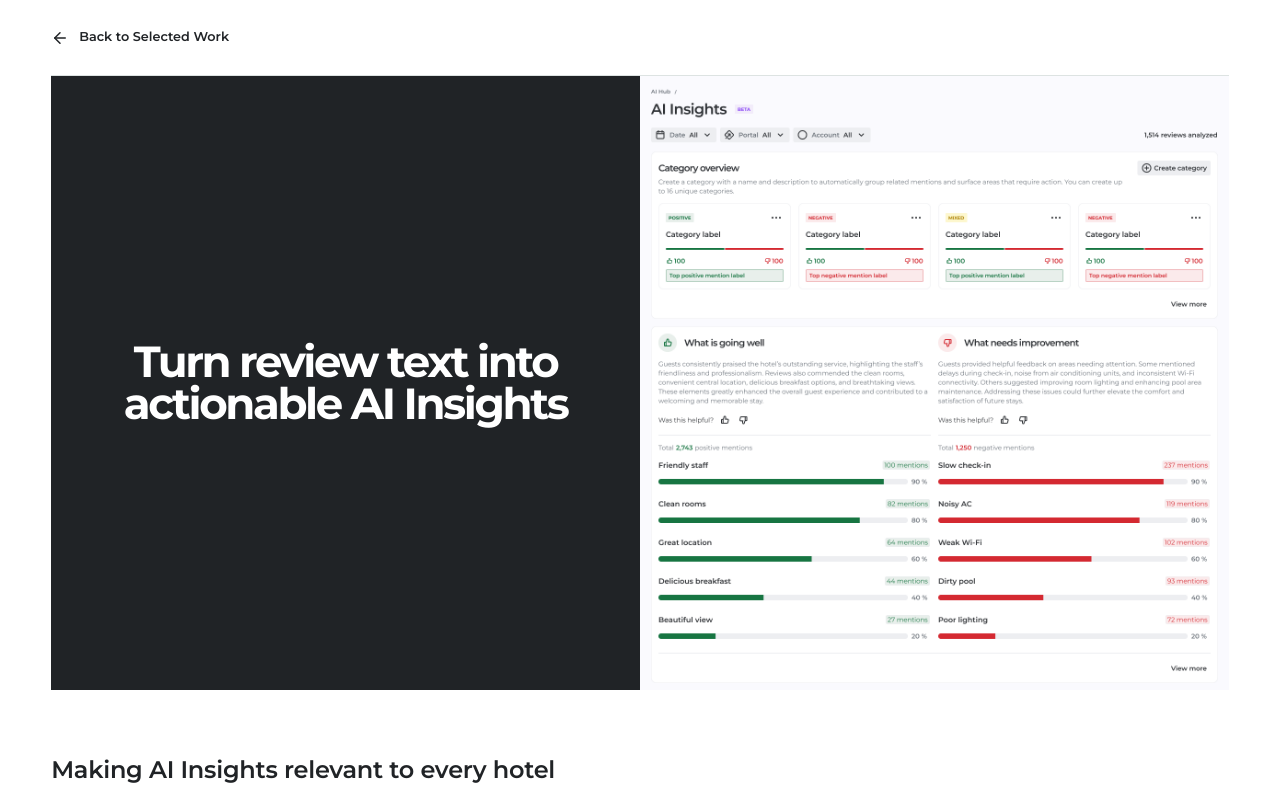
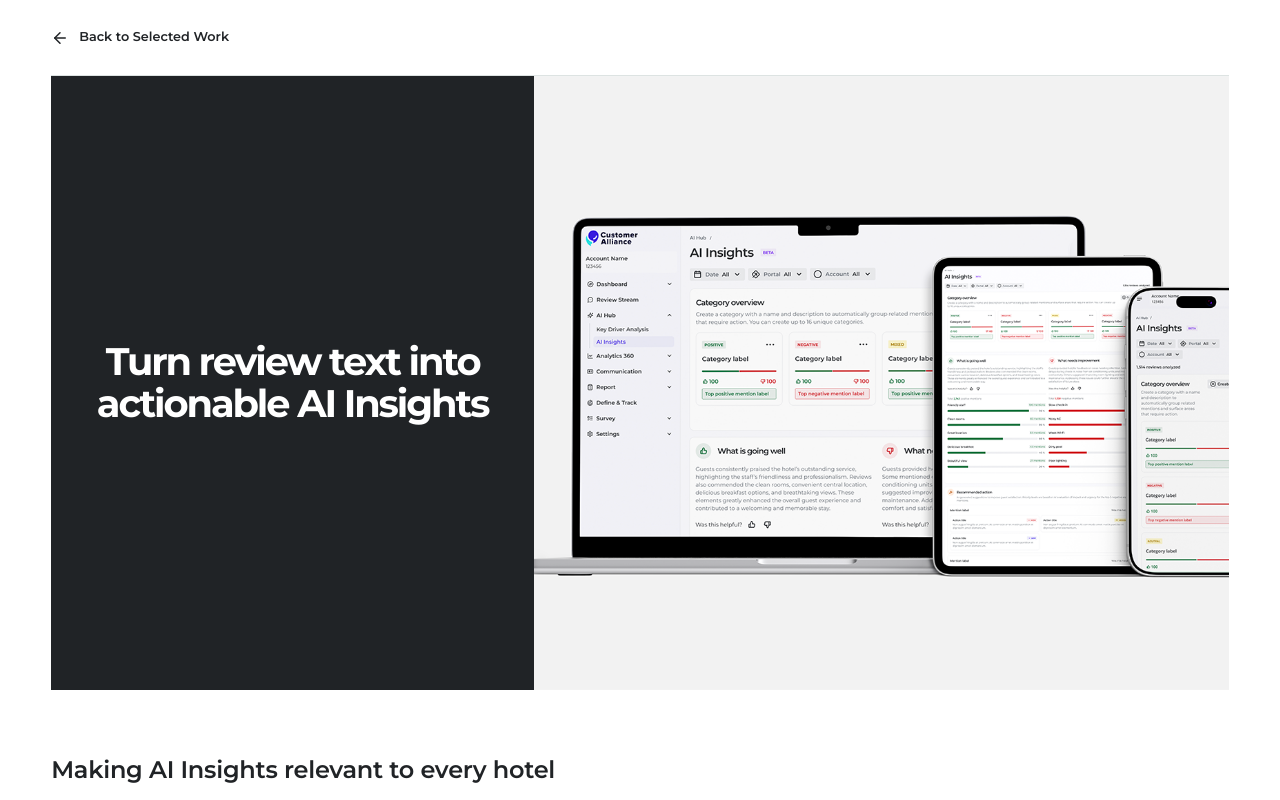
Before and after one commit to blackshandesigner/ux_portfolio_claudecode, a Next.js app: page /work/turn-review-text-into-actionable-ai-insights in a window 1280 px wide. Shown: the top 800 px of the page. Built offline with nearby package versions, Linux system fonts and the light colour scheme.

Commit message:
更新網站

```diff
--- a/app/globals.css
+++ b/app/globals.css
@@ -321,7 +321,7 @@ section { scroll-margin-top: 86px; }
 }
 .case-hero-split {
   display: grid;
-  grid-template-columns: repeat(2, minmax(0, 1fr));
+  grid-template-columns: minmax(0, 0.82fr) minmax(0, 1.18fr);
   min-height: clamp(500px, 48vw, 720px);
 }
 .case-title-panel {
@@ -338,10 +338,10 @@ section { scroll-margin-top: 86px; }
   width: 100%;
   max-width: 18ch;
   margin: 0;
-  font-size: clamp(2.4rem, 3.4vw, 48px);
+  font-size: clamp(2.1rem, 3vw, 42px);
   font-weight: 700;
   letter-spacing: -.055em;
-  line-height: .98;
+  line-height: 1.1;
   text-wrap: balance;
 }
 
@@ -352,7 +352,7 @@ section { scroll-margin-top: 86px; }
 .case-image-placeholder span { font-size: .72rem; }
 .case-cover { min-height: 100%; border-radius: 0; border-color: color-mix(in srgb, var(--accent) 48%, var(--border)); }
 .case-cover-image { position: relative; min-height: 100%; overflow: hidden; background: var(--accent-light); }
-.case-cover-image img { object-fit: cover; object-position: top center; }
+.case-cover-image img { object-fit: cover; object-position: center; }
 .case-narrative { max-width: 1320px; margin: 0 auto; }
 .case-content-section { display: block; padding: 64px 0; border-bottom: 1px solid var(--border); }
 .case-section-label { display: flex; align-items: baseline; gap: 20px; }
--- a/data/projects.ts
+++ b/data/projects.ts
@@ -165,7 +165,7 @@ export const projects: Project[] = [
     cardImageAlt:
       "Homepage screenshot from the Turn review text into actionable AI Insights project.",
     cardImagePosition: "center 50%",
-    heroImage: "/images/project-01-hero.png",
+    heroImage: "/images/project-01-ai-insights.png",
     context: {
       lead: "Making AI Insights relevant to every hotel",
       body: [
```
Also changed, not shown: public/images/project-01-hero.png (deleted).
